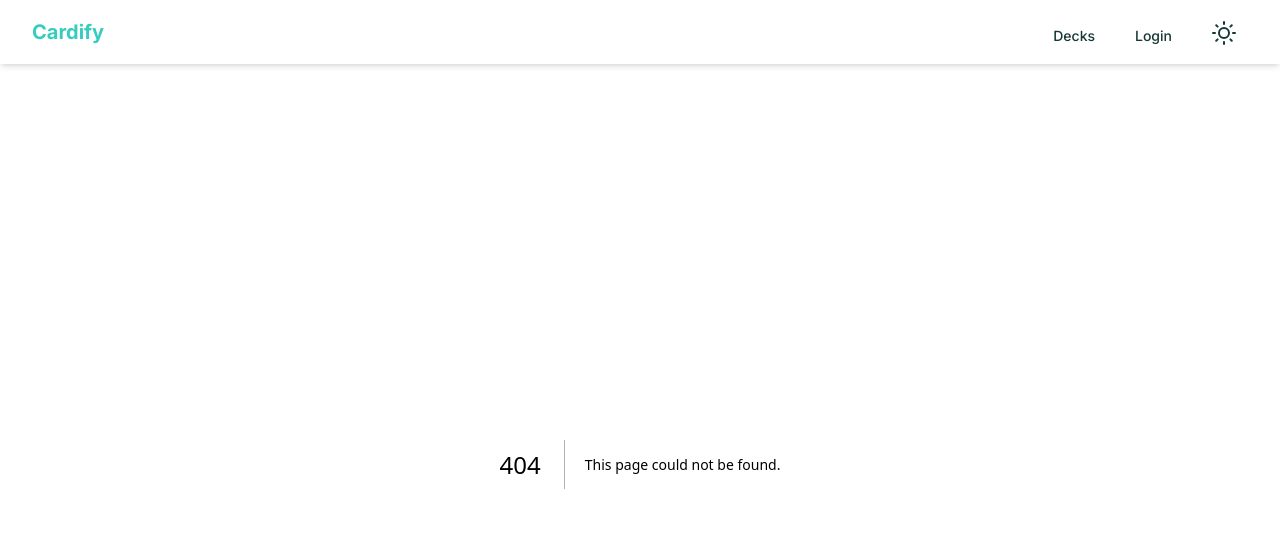
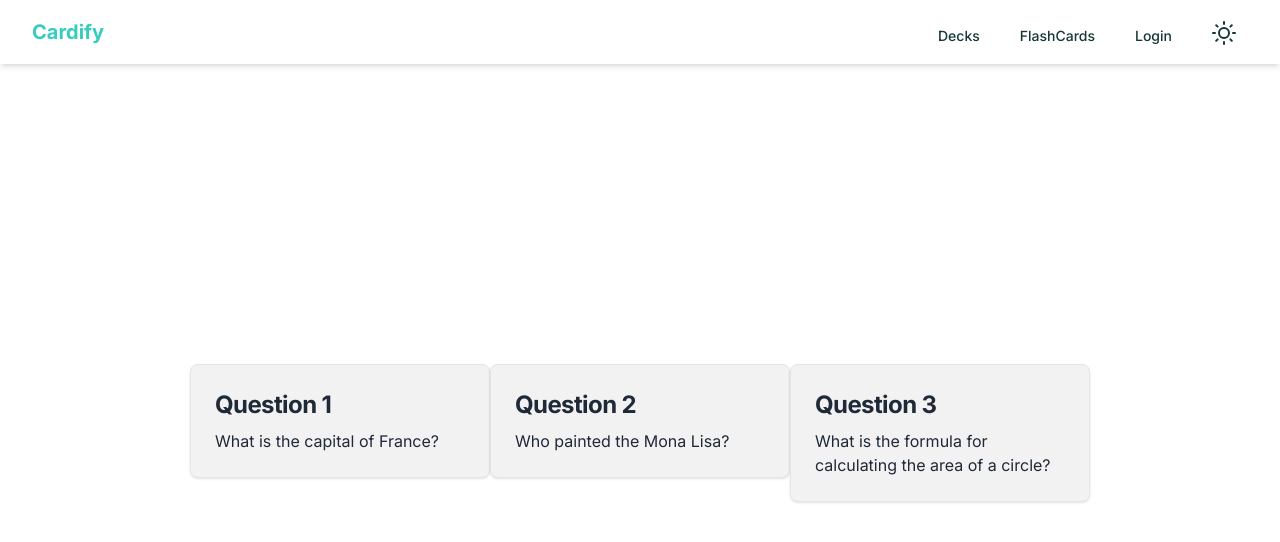
Before and after one commit to swapnil0601/cardify, a Next.js app in the folder client/: page /flashcards in a window 1280 px wide. Before the commit this address had no page. Shown: the top 542 px of the page. Built offline with nearby package versions, Linux system fonts and the light colour scheme.

Commit message:
Feature Card

```diff
--- /dev/null
+++ b/client/src/app/flashcards/page.jsx
@@ -0,0 +1,48 @@
+"use client";
+
+import React from "react";
+import FlippableCard from "../../components/flashCard";
+const FLASHCARD_DATA = [
+  {
+    id: 1,
+    frontTitle: "Question 1",
+    frontDesc: "What is the capital of France?",
+    backTitle: "Solution 1",
+    backDesc: "The capital of France is Paris.",
+  },
+  {
+    id: 2,
+    frontTitle: "Question 2",
+    frontDesc: "Who painted the Mona Lisa?",
+    backTitle: "Solution 2",
+    backDesc: "The Mona Lisa was painted by Leonardo da Vinci.",
+  },
+  {
+    id: 3,
+    frontTitle: "Question 3",
+    frontDesc: "What is the formula for calculating the area of a circle?",
+    backTitle: "Solution 3",
+    backDesc:
+      "The formula for calculating the area of a circle is A = πr^2, where A represents the area and r represents the radius.",
+  },
+];
+const FlashCardPage = () => {
+  return (
+    <div
+      className="flex justify-center h-screen"
+      style={{ alignItems: "center" }}
+    >
+      {FLASHCARD_DATA.map((flashcard) => (
+        <FlippableCard
+          key={flashcard.id}
+          frontTitle={flashcard.frontTitle}
+          frontDesc={flashcard.frontDesc}
+          backTitle={flashcard.backTitle}
+          backDesc={flashcard.backDesc}
+        />
+      ))}
+    </div>
+  );
+};
+
+export default FlashCardPage;
--- a/client/src/components/Home/features.jsx
+++ b/client/src/components/Home/features.jsx
@@ -4,7 +4,7 @@ import FeatureCard from "../featureCard";
 
 const FeaturesSection = () => {
   return (
-    <section className="bg-gray-100 py-16 lg:mx-10 lg:my-20 rounded my-5">
+    <section className="bg-base-100 py-16 lg:mx-10 lg:my-20 rounded my-5">
       <div className="container mx-auto px-4">
         <h2 className="text-3xl md:text-4xl lg:text-5xl font-bold text-center mb-8">
           Our Features
--- a/client/src/components/Navbar.jsx
+++ b/client/src/components/Navbar.jsx
@@ -30,6 +30,11 @@ const Navbar = ({ themeHandler, theme }) => {
               <Link href="/decks">
                 <div className="text-accent-content hover:text-base-content border-b-2 border-b-transparent hover:border-b-primary px-3 py-2 text-sm font-medium">
                   Decks
+                </div>
+              </Link>
+              <Link href="/flashcards">
+                <div className="text-accent-content hover:text-base-content border-b-2 border-b-transparent hover:border-b-primary px-3 py-2 text-sm font-medium">
+                  FlashCards
                 </div>
               </Link>
 
--- /dev/null
+++ b/client/src/components/flashCard.jsx
@@ -0,0 +1,35 @@
+import React, { useState } from "react";
+import "../../styles/component.css";
+const FlippableCard = ({ frontTitle, frontDesc, backTitle, backDesc }) => {
+  const [isFlipped, setIsFlipped] = useState(false);
+
+  const handleFlip = () => {
+    setIsFlipped(!isFlipped);
+  };
+
+  return (
+    <div className="flippable-card" onClick={handleFlip}>
+      <div className={`card ${isFlipped ? "flipped" : ""}`}>
+        <div className="card-front">
+          <div className="p-6 bg-base-200 border border-base-300 rounded-lg shadow hover:bg-base-300 hover:shadow-base-200 hover:shadow-lg">
+            <h5 className="mb-2 text-2xl font-bold tracking-tight text-base-content">
+              {frontTitle}
+            </h5>
+            <p className="font-normal text-base-content">{frontDesc}</p>
+          </div>
+        </div>
+
+        <div className="card-back">
+          <div className="p-6 bg-base-content border border-base-300 rounded-lg shadow hover:shadow-base-content hover:shadow-lg">
+            <h5 className="mb-2 text-2xl font-bold tracking-tight text-base-100">
+              {backTitle}
+            </h5>
+            <p className="font-normal text-base-100">{backDesc}</p>
+          </div>
+        </div>
+      </div>
+    </div>
+  );
+};
+
+export default FlippableCard;
--- /dev/null
+++ b/client/styles/component.css
@@ -0,0 +1,39 @@
+.flippable-card {
+  perspective: 1000px;
+  display: inline-block;
+  cursor: pointer;
+}
+
+.card {
+  width: 300px;
+  height: 200px;
+  transition: transform 0.6s;
+  transform-style: preserve-3d;
+}
+
+.card-front,
+.card-back {
+  position: absolute;
+  width: 100%;
+  height: 100%;
+  backface-visibility: hidden;
+}
+
+/* .card-front {
+  background-color: #f1f1f1;
+  display: flex;
+  align-items: center;
+  justify-content: center;
+} */
+
+.card-back {
+  /* background-color: #ddd; */
+  transform: rotateY(180deg);
+  /* display: flex; */
+  /* align-items: center; */
+  /* justify-content: center; */
+}
+
+.flipped {
+  transform: rotateY(180deg);
+}
```
